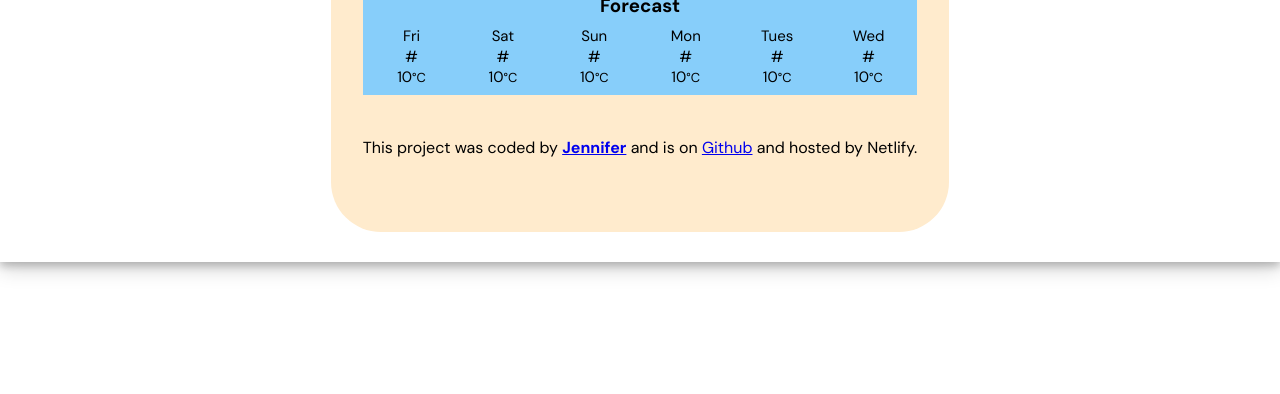
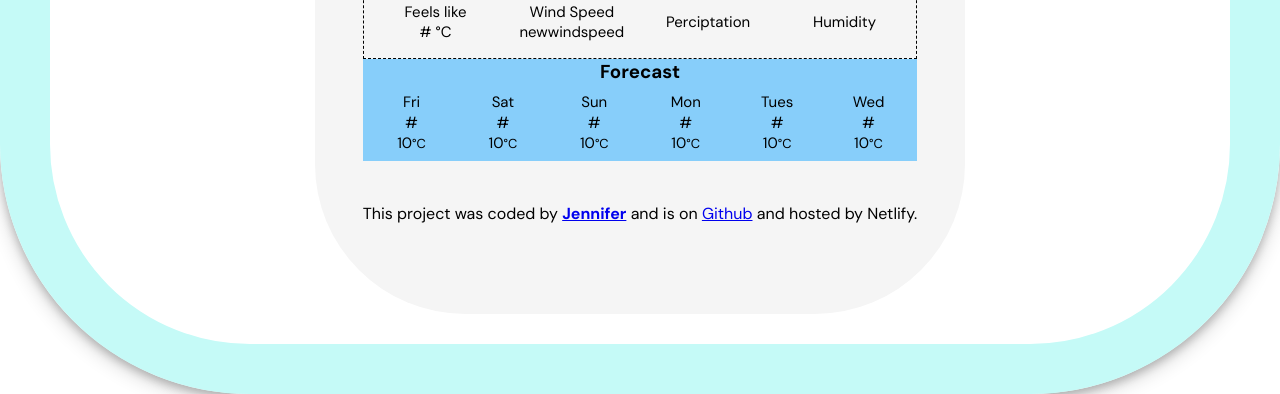
Before and after one commit to jennyweic/weather-app-vanilla, a website: page index.html in a window 1280 px wide. Shown: the part 429-823 px from the top of the page. Before the commit the page ends 800 px from the top, so only its background shows below. Drawn offline with Linux system fonts and the light colour scheme.

Commit message:
Updated border

```diff
--- a/src/style.css
+++ b/src/style.css
@@ -1,10 +1,13 @@
 body {
   font-family: "Bebas Neue", sans-serif;
   font-family: "DM Sans", sans-serif;
-  margin: 0 auto;
+  margin: 0;
+  padding: 0;
   display: flex;
   justify-content: center;
   box-shadow: 0 4px 8px 0 rgba(0, 0, 0, 0.2), 0 6px 20px 0 rgba(0, 0, 0, 0.19);
+  border: 50px solid rgb(197, 250, 247);
+  border-radius: 250px;
 }
 
 h1 {
@@ -24,11 +27,11 @@ h4 {
 }
 
 .app-card {
-  background-color: blanchedalmond;
+  background-color: whitesmoke;
+  border-radius: 150px;
   text-align: center;
   margin: 30px auto;
-  border-radius: 50px;
-  padding: 2rem;
+  padding: 3rem;
 }
 
 .heading-details {
```
